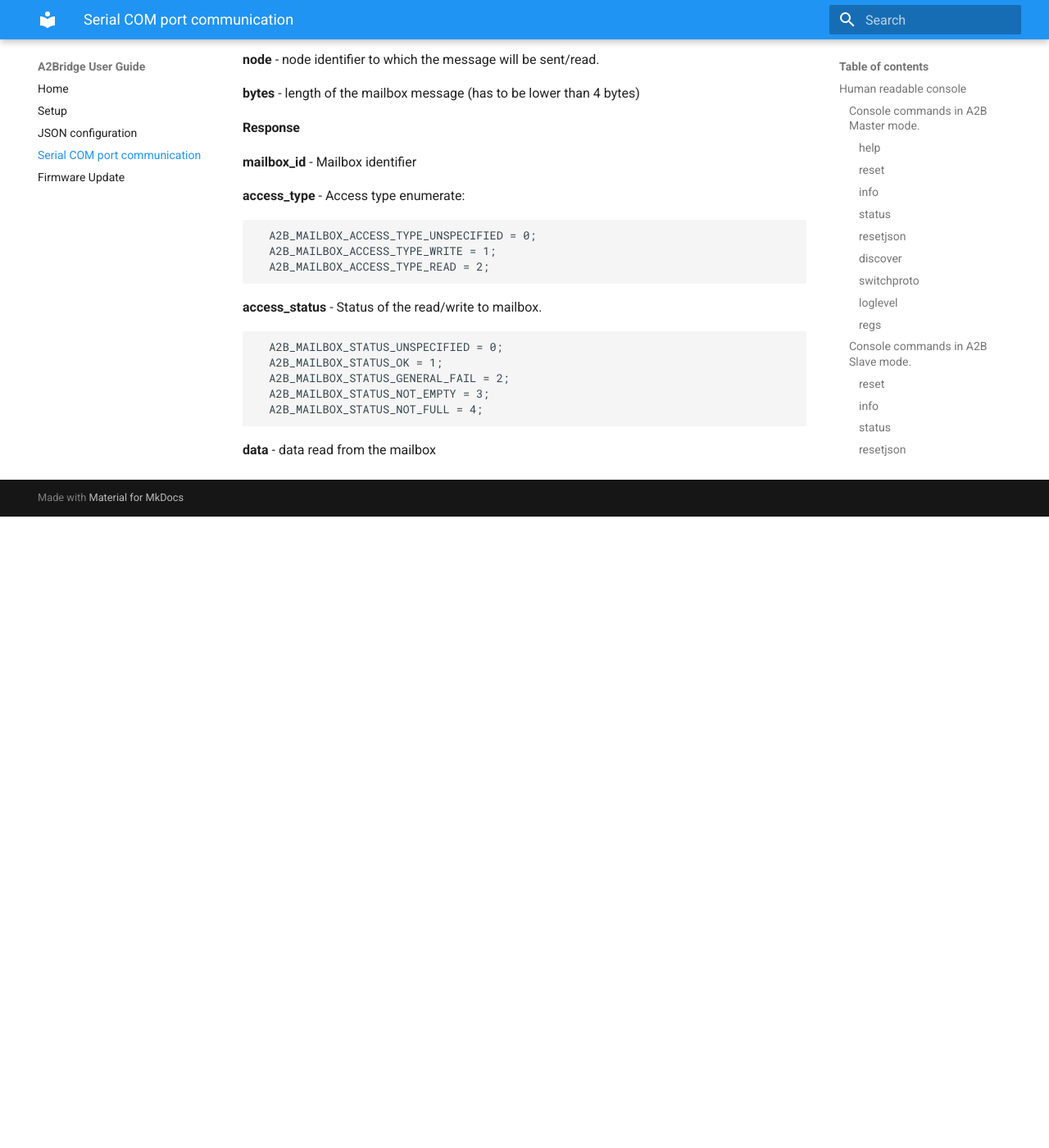
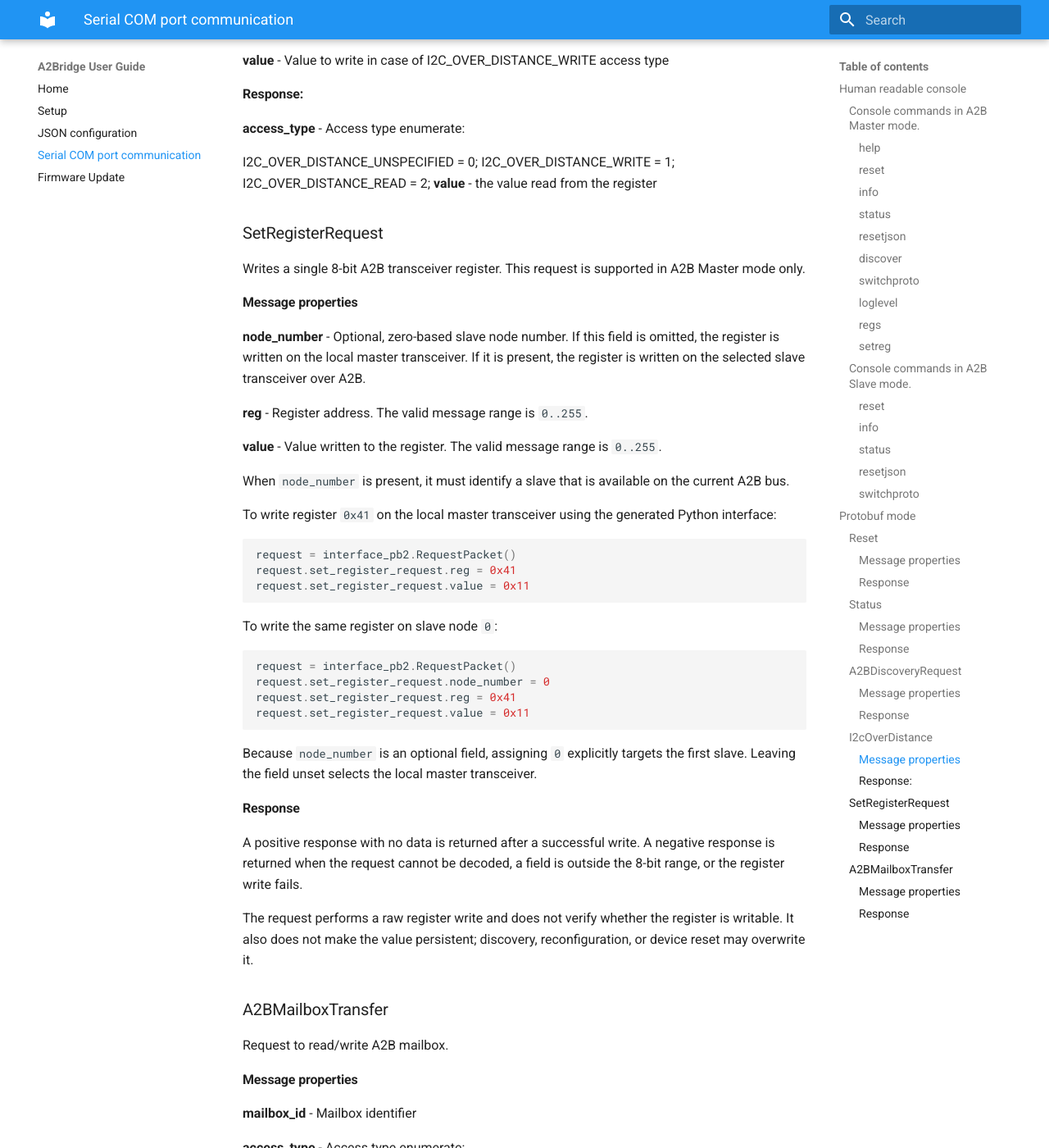
Before and after one commit to int2code/a2bridge, an MkDocs documentation site: the page built from docs/userguide/serial.md, in a window 1280 px wide and 1400 px high, scrolled down 6683 px. Shown: the whole window at 82% size. Built offline with MkDocs 1.6.1 and Material for MkDocs 9.7.7, drawn with Linux system fonts in a browser that asks for light colours; before the commit the page ends 7313 px from its top, so only the background shows below that; some of the changed text lies outside the part shown.

Commit message:
update protobuf interface

````diff
--- a/docs/userguide/serial.md
+++ b/docs/userguide/serial.md
@@ -85,6 +85,25 @@
 ...
 A2Bridge:~$ regs 0
 ```
+
+#### setreg
+Writes a single 8-bit A2B transceiver register. This command is available only in A2B Master mode.
+
+To write a register of the local master transceiver, provide the register address and value:
+
+```bash
+A2Bridge:~$ setreg 0x41 0x11
+```
+
+To write a register of a slave transceiver, additionally provide its zero-based node number:
+
+```bash
+A2Bridge:~$ setreg 0 0x41 0x11
+```
+
+The node number, register address, and value are parsed as 8-bit numbers in the range `0..255`. The node number must identify an existing slave. Decimal and hexadecimal notation are accepted.
+
+The command performs a raw register write. It does not check whether the selected register is writable and it does not store the change in the device configuration. A later discovery, reconfiguration, or device reset may overwrite the value. Refer to the A2B transceiver documentation before writing a register.
 
 
 ### Console commands in A2B Slave mode.
@@ -274,7 +293,44 @@
   I2C_OVER_DISTANCE_READ = 2;
 **value** - the value read from the register
 
+### SetRegisterRequest
 
+Writes a single 8-bit A2B transceiver register. This request is supported in A2B Master mode only.
+
+#### **Message properties**
+
+**node_number** - Optional, zero-based slave node number. If this field is omitted, the register is written on the local master transceiver. If it is present, the register is written on the selected slave transceiver over A2B.
+
+**reg** - Register address. The valid message range is `0..255`.
+
+**value** - Value written to the register. The valid message range is `0..255`.
+
+When `node_number` is present, it must identify a slave that is available on the current A2B bus.
+
+To write register `0x41` on the local master transceiver using the generated Python interface:
+
+```python
+request = interface_pb2.RequestPacket()
+request.set_register_request.reg = 0x41
+request.set_register_request.value = 0x11
+```
+
+To write the same register on slave node `0`:
+
+```python
+request = interface_pb2.RequestPacket()
+request.set_register_request.node_number = 0
+request.set_register_request.reg = 0x41
+request.set_register_request.value = 0x11
+```
+
+Because `node_number` is an optional field, assigning `0` explicitly targets the first slave. Leaving the field unset selects the local master transceiver.
+
+#### **Response**
+
+A positive response with no data is returned after a successful write. A negative response is returned when the request cannot be decoded, a field is outside the 8-bit range, or the register write fails.
+
+The request performs a raw register write and does not verify whether the register is writable. It also does not make the value persistent; discovery, reconfiguration, or device reset may overwrite it.
 
 ### A2BMailboxTransfer
 Request to read/write A2B mailbox.
````
Also changed, not shown: docs/userguide/config_validator.md (+1 -1 lines), docs/userguide/json.md (+10 -1 lines), 4 other files.
